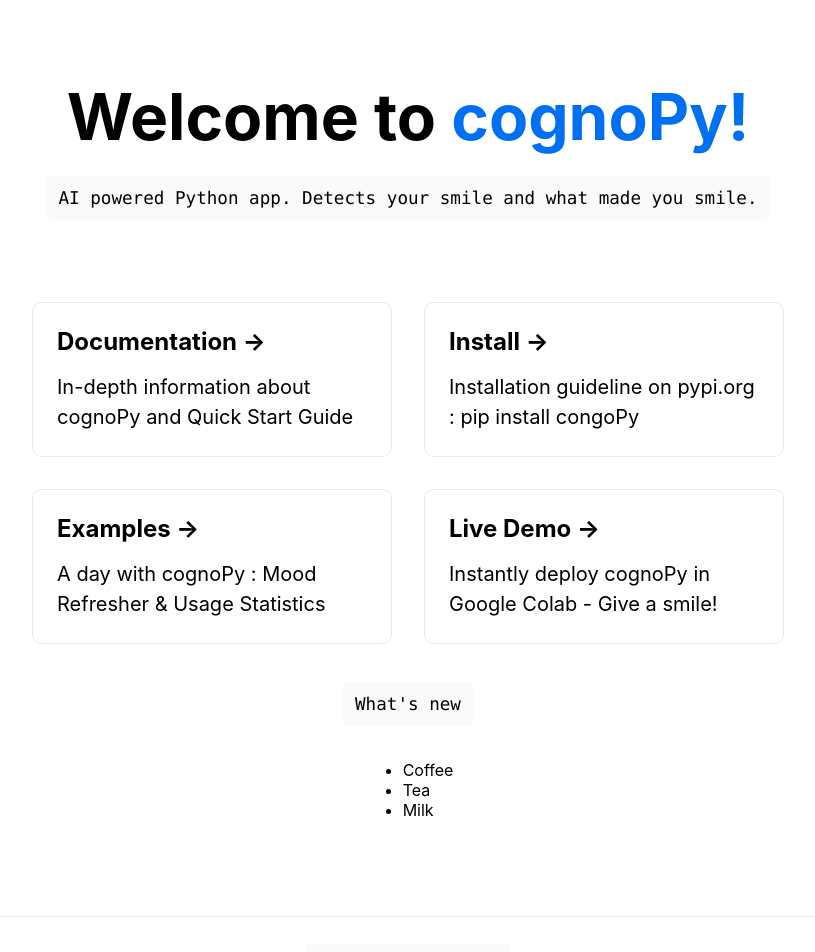
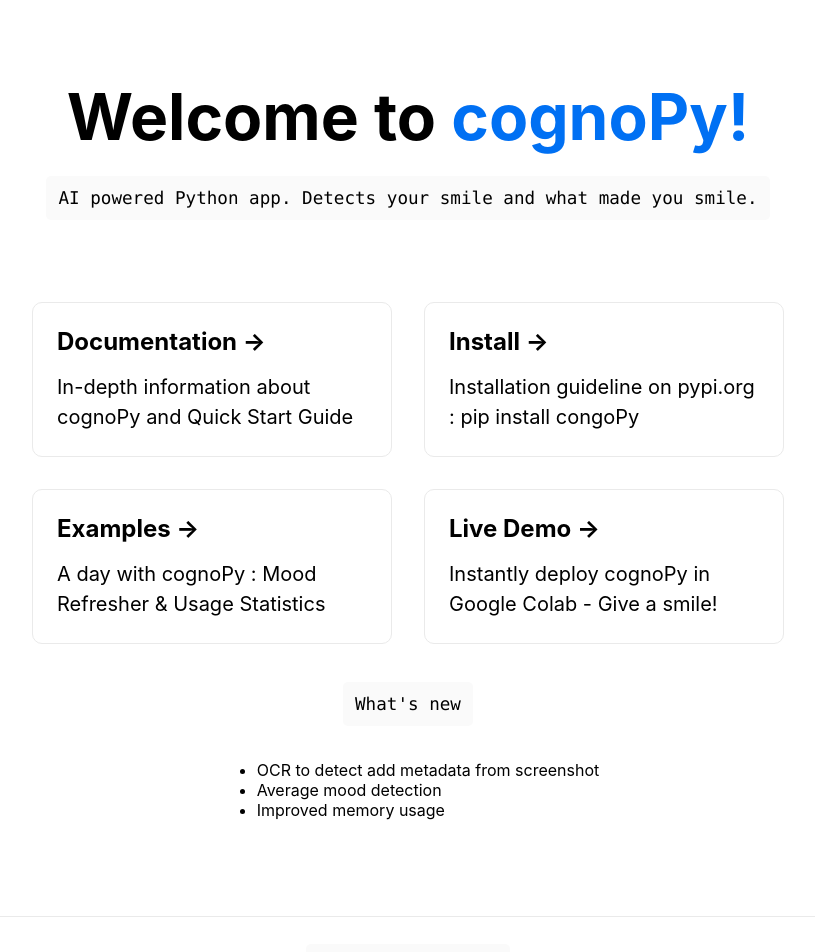
Before and after one commit to xiaowuc2/cognopy.github.io, a Next.js app: page / in a window 1280 px wide. Shown: the top 952 px of the page, without its empty margins (232-1047 px from the left). Built offline with nearby package versions, Linux system fonts and the light colour scheme.

Commit message:
Update index.js

```diff
--- a/pages/index.js
+++ b/pages/index.js
@@ -53,9 +53,9 @@ export default function Home() {
            <code className={styles.code}>What's new</code>
          </p>
          <ul>
-           <li>Coffee</li>
-           <li>Tea</li>
-           <li>Milk</li>
+           <li>OCR to detect add metadata from screenshot</li>
+           <li>Average mood detection</li>
+           <li>Improved memory usage</li>
          </ul>
       </main>
 
```
